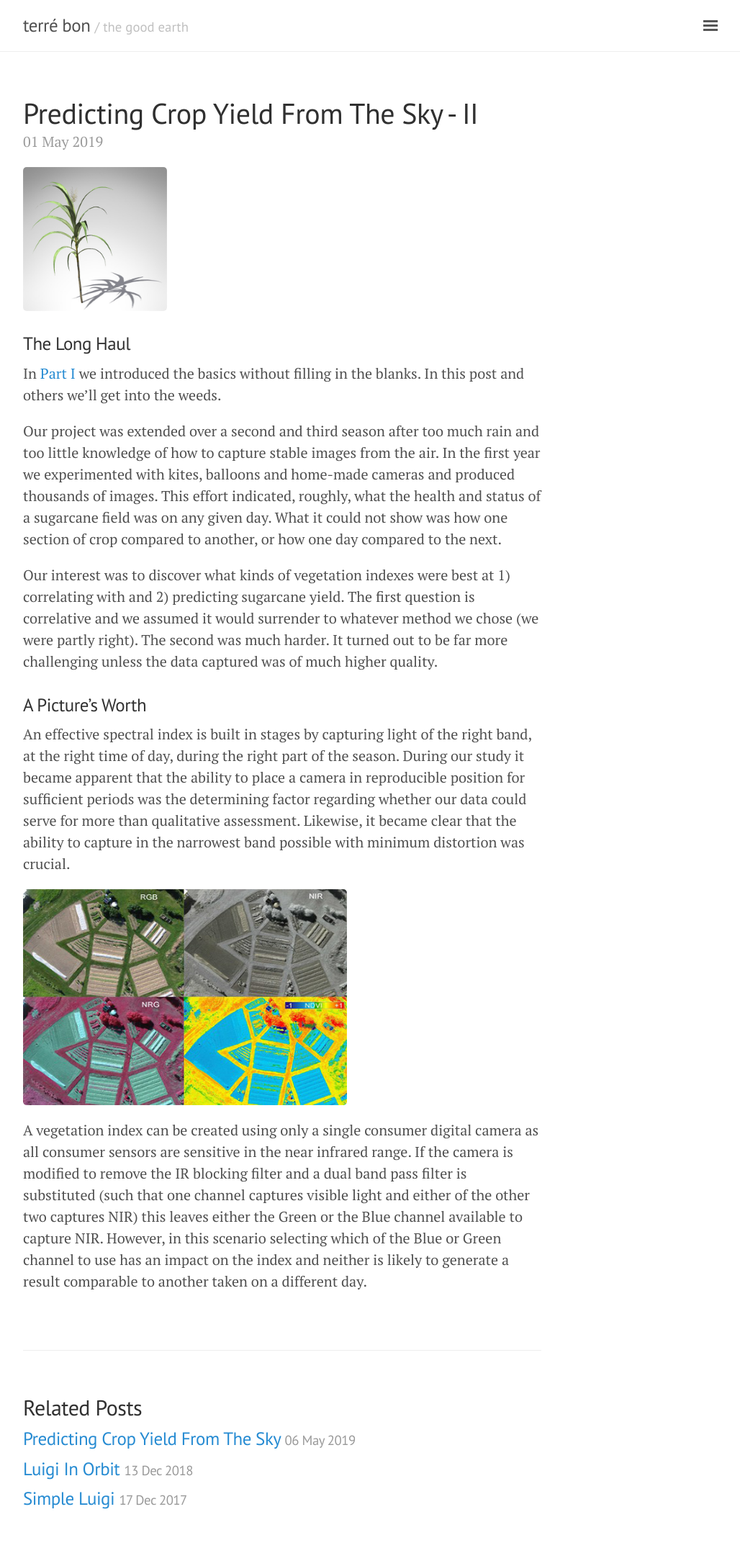
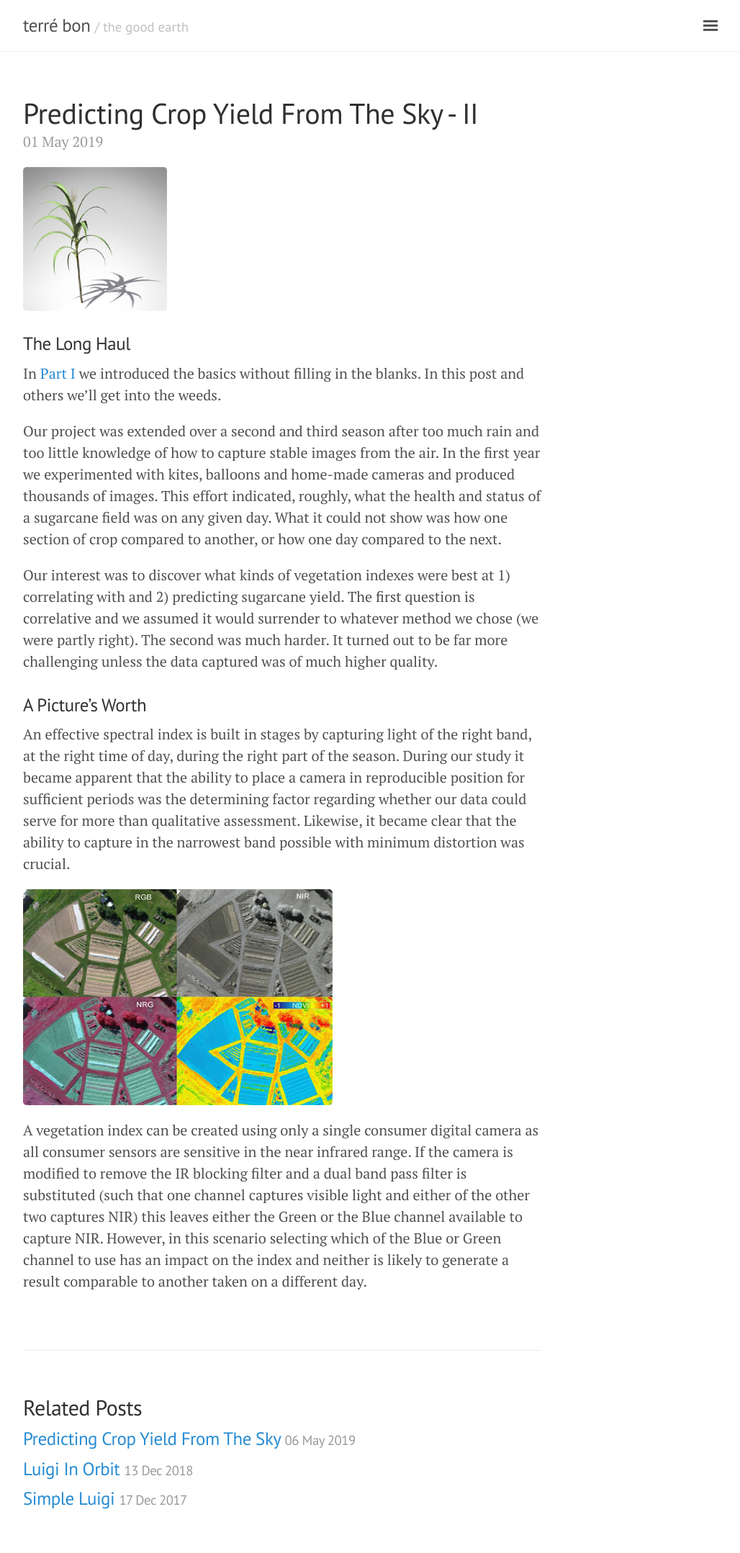
Before and after one commit to geraldmc/geraldmc.github.io, a Jekyll site: the page built from _posts/2019-05-01-predicting-yield-2.md, in a window 1280 px wide. Shown: the whole page at 72% size, without its empty margins (248-1276 px from the left). Built offline with Jekyll 4.4.1, drawn with Linux system fonts in a browser that asks for light colours.

Commit message:
updates post 2

```diff
--- a/_posts/2019-05-01-predicting-yield-2.md
+++ b/_posts/2019-05-01-predicting-yield-2.md
@@ -17,6 +17,6 @@ Our interest was to discover what kinds of vegetation indexes were best at 1) co
 
 An effective spectral index is built in stages by capturing light of the right band, at the right time of day, during the right part of the season. During our study it became apparent that the ability to place a camera in reproducible position for sufficient periods was the determining factor regarding whether our data could serve for more than qualitative assessment. Likewise, it became clear that the ability to capture in the narrowest band possible with minimum distortion was crucial.
 
-![RGB_Composite]({{ site.url }}/assets/fastie-results.png){:height="300px" width="450px"}
+![RGB_Composite]({{ site.url }}/assets/fastie-results.png){:height="300px" width="430px"}
 
 A vegetation index can be created using only a single consumer digital camera as all consumer sensors are sensitive in the near infrared range. If the camera is modified to remove the IR blocking filter and a dual band pass filter is substituted (such that one channel captures visible light and either of the other two captures NIR) this leaves either the Green or the Blue channel available to capture NIR. However, in this scenario selecting which of the Blue or Green channel to use has an impact on the index and neither is likely to generate a result comparable to another taken on a different day.
```
